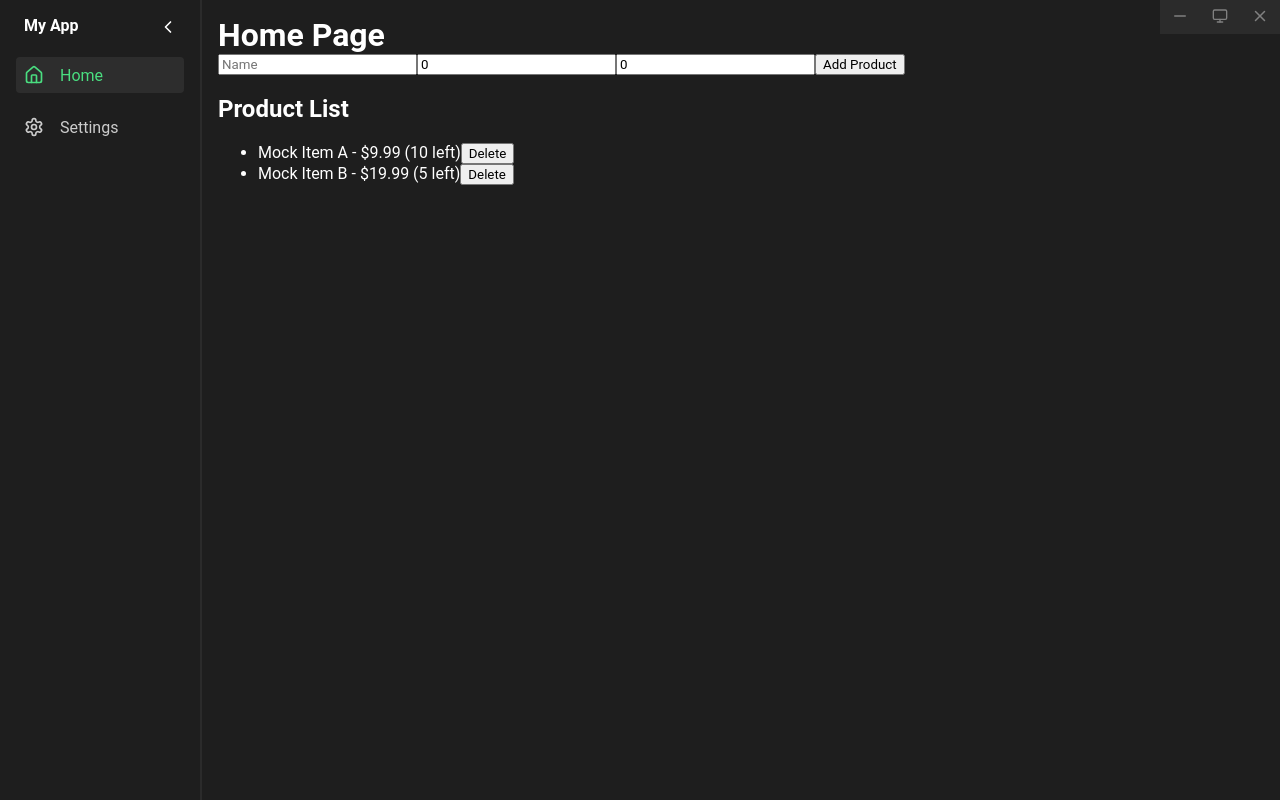
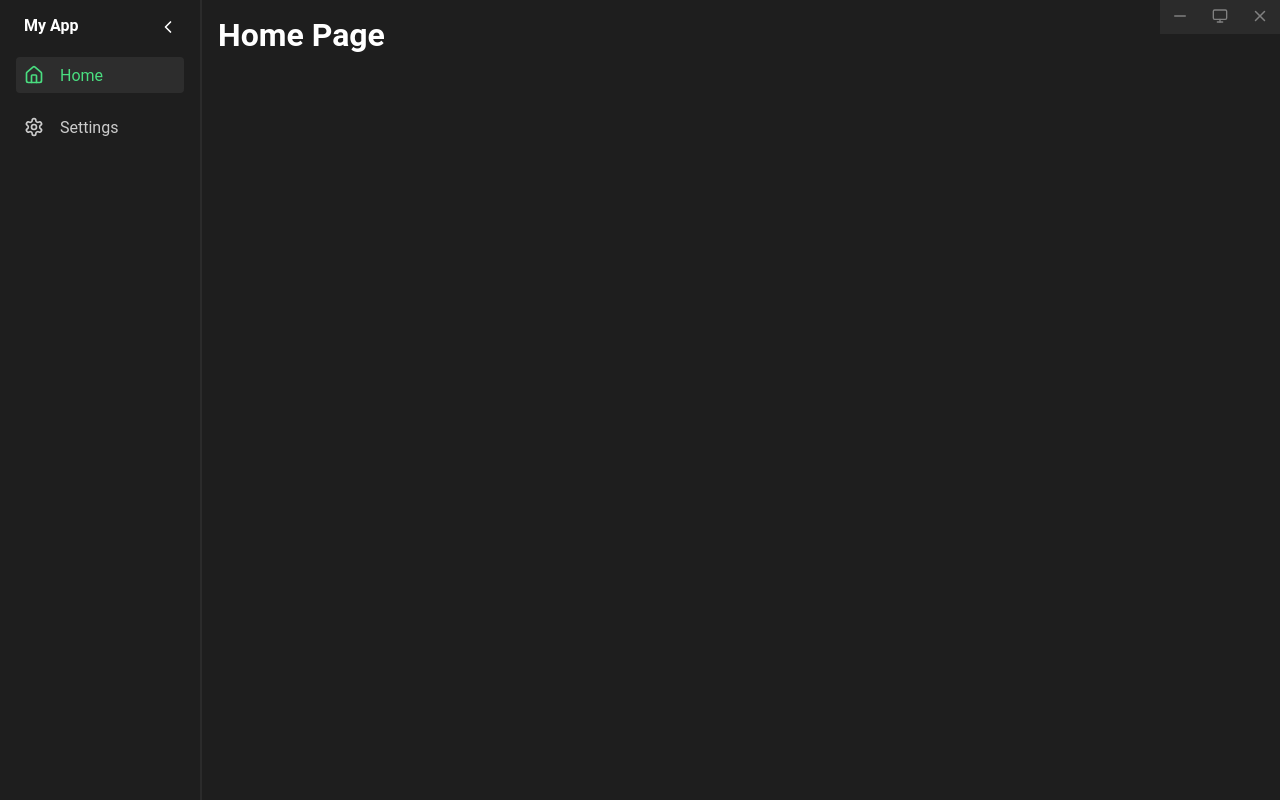
Before and after one commit to brighton404/Electron-app-template, a React (Vite) app: page /#/ in a window 1280 px wide. Built offline with nearby package versions, Linux system fonts and the light colour scheme.

Commit message:
separated the product page

```diff
--- a/src/renderer/pages/home.tsx
+++ b/src/renderer/pages/home.tsx
@@ -1,10 +1,7 @@
-import ProductPage from '../components/productPage';
-
 const Home = () => {
   return (
     <section className='page'>
       <h1>Home Page</h1>
-      <ProductPage />
     </section>
   )
 }
```
